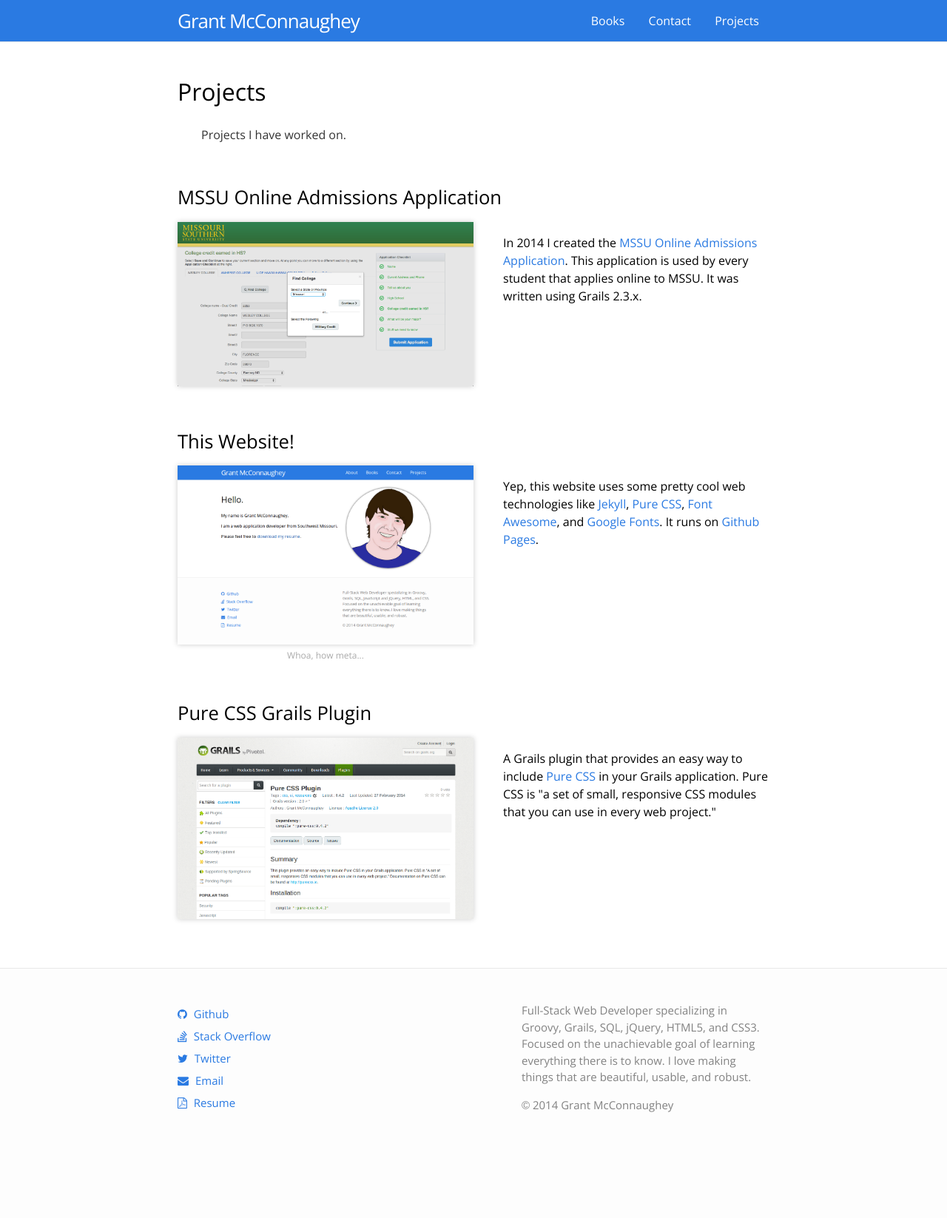
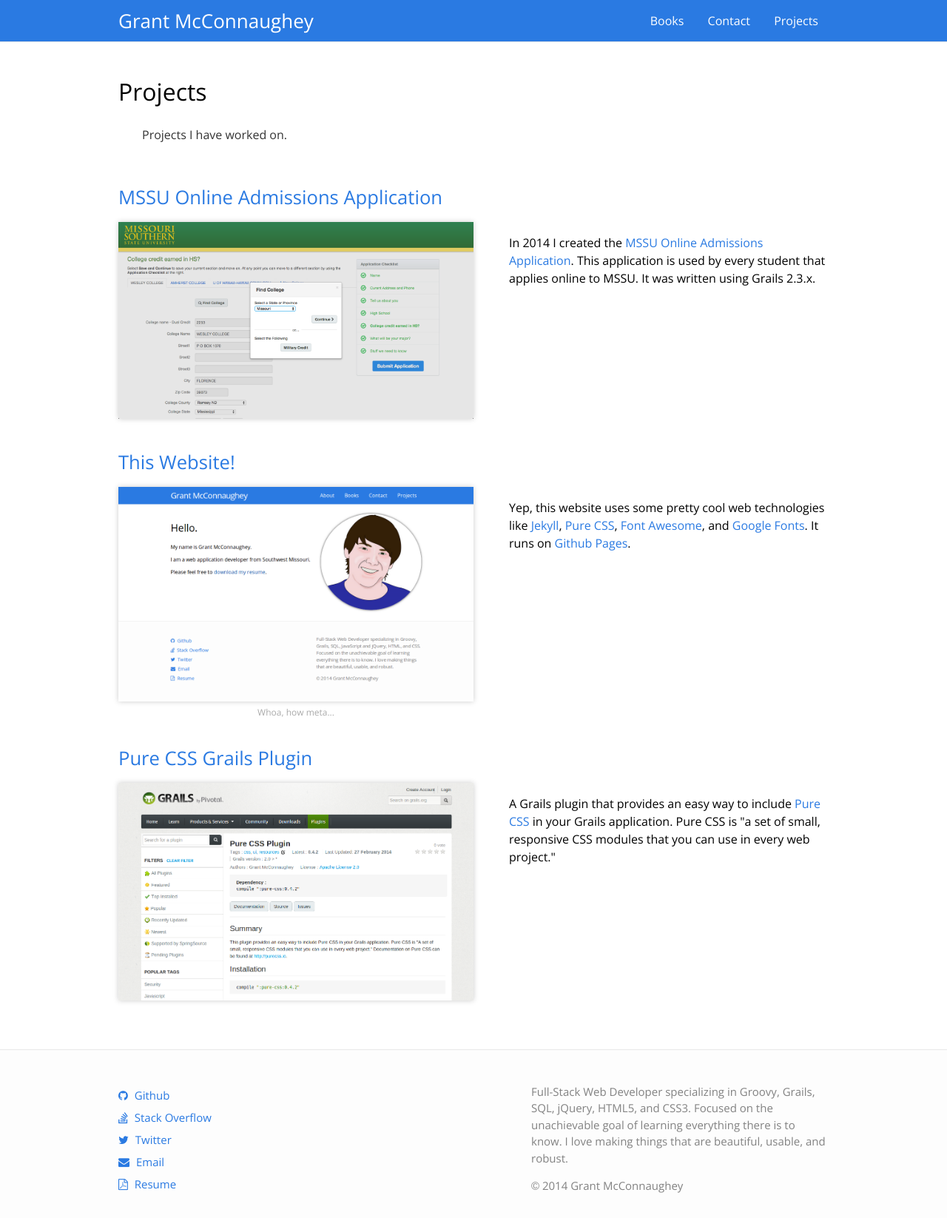
Before and after one commit to grantmcconnaughey/grantmcconnaughey.github.io, a Jekyll site: the page built from projects.html, in a window 1280 px wide. Shown: the whole page at 74% size. Built offline with Jekyll 4.4.1, drawn with Linux system fonts in a browser that asks for light colours; nearby versions of some CDN libraries; before the commit the page ends 1536 px from its top, so only the background shows below that.

Commit message:
UI updates

```diff
--- a/css/main.css
+++ b/css/main.css
@@ -29,7 +29,7 @@
 .wrap:after { content:""; display:table; }
 .wrap:after { clear: both; }
 .wrap {
-    max-width: 800px;
+    max-width: 960px;
     padding: 0 30px;
     margin: 0 auto;
     zoom: 1;
@@ -81,7 +81,6 @@
     display: block;
     color: #fff;
     font-size: 26px;
-    letter-spacing: -1px;
     float: left;
     line-height: 56px;
     position: relative;
@@ -240,7 +239,6 @@
 .post-header h1 {
     font-size: 2em;
     line-height: 1;
-    font-weight: 300;
 }
 
 .post-header .meta {
@@ -284,7 +282,7 @@
 .post-content blockquote {
     border-left: 4px solid #e8e8e8;
     padding-left: 20px;
-    font-size: 18px;
+    font-size: 16px;
     opacity: .6;
     font-style: italic;
     margin: 30px 0;
@@ -340,7 +338,6 @@
 /* ----------------------------------------------------------*/
 .project {
     clear: both;
-    margin-bottom: 1em;
 }
 
 .project-image-container {
@@ -470,7 +467,7 @@
         width: 100%;
     }
 
-    .wrap { padding: 0 12px; }
+    .wrap { padding: 0 1em; }
 
     .site-title {
         width: 100%;
--- a/projects.html
+++ b/projects.html
@@ -8,7 +8,7 @@
 <div>
 
     <div class="project cf">
-        <h2>MSSU Online Admissions Application</h2>
+        <h2><a href="https://sungard05.mssu.edu:8443/apply/">MSSU Online Admissions Application</a></h2>
 
         <div class="project-image-container">
             <a href="https://sungard05.mssu.edu:8443/apply/">
@@ -22,7 +22,7 @@
     </div>
 
     <div class="project cf">
-        <h2>This Website!</h2>
+        <h2><a href="{{ site.url }}">This Website!</a></h2>
 
         <div class="project-image-container">
             <a href="{{ site.url }}">
@@ -37,7 +37,7 @@
     </div>
 
     <div class="project cf">
-        <h2>Pure CSS Grails Plugin</h2>
+        <h2><a href="http://grails.org/plugin/pure-css">Pure CSS Grails Plugin</a></h2>
 
         <div class="project-image-container">
             <a href="http://grails.org/plugin/pure-css">
```
